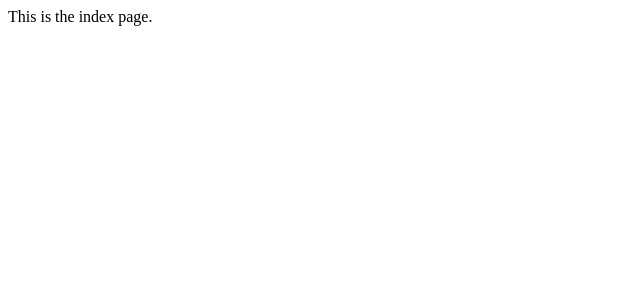
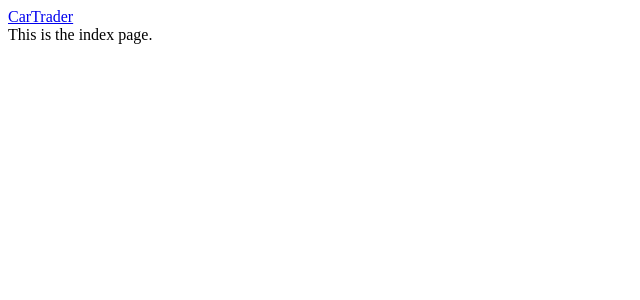
Before and after one commit to Kapil685838/car-trader-nuxt-app, a Nuxt app: page / in a window 1280 px wide. Shown: the top 300 px of the page, without its empty margins (0-640 px from the left). Built offline with nearby package versions, Linux system fonts and the light colour scheme.

Commit message:
Added: NavBar component & default layout

```diff
--- a/app.vue
+++ b/app.vue
@@ -1,5 +1,7 @@
 <template>
   <div>
-    <NuxtPage />
+    <NuxtLayout>
+      <NuxtPage />
+    </NuxtLayout>
   </div>
 </template>
--- /dev/null
+++ b/components/NavBar.vue
@@ -0,0 +1,7 @@
+<template>
+    <header class="sticky top-0 z-50 border-b bg-white shadow-md">
+        <nav class="max-w-7xl mx-auto flex justify-between items-center space-x-1 p-4">
+            <a href="#" class="text-3xl font-mono">CarTrader</a>
+        </nav>
+    </header>
+</template>
--- /dev/null
+++ b/layouts/default.vue
@@ -0,0 +1,6 @@
+<template>
+    <div>
+        <NavBar />
+        <slot />
+    </div>
+</template>
```
Also changed, not shown: html/navbar.html (+8 -6 lines).
